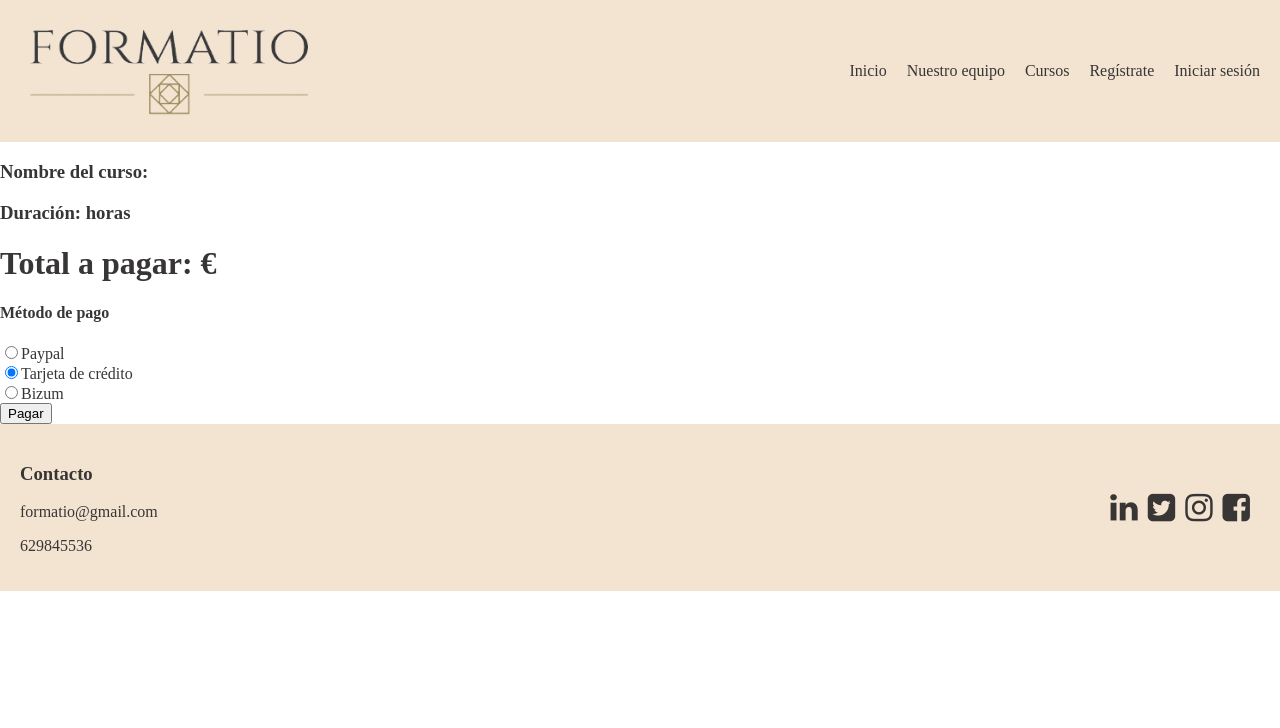
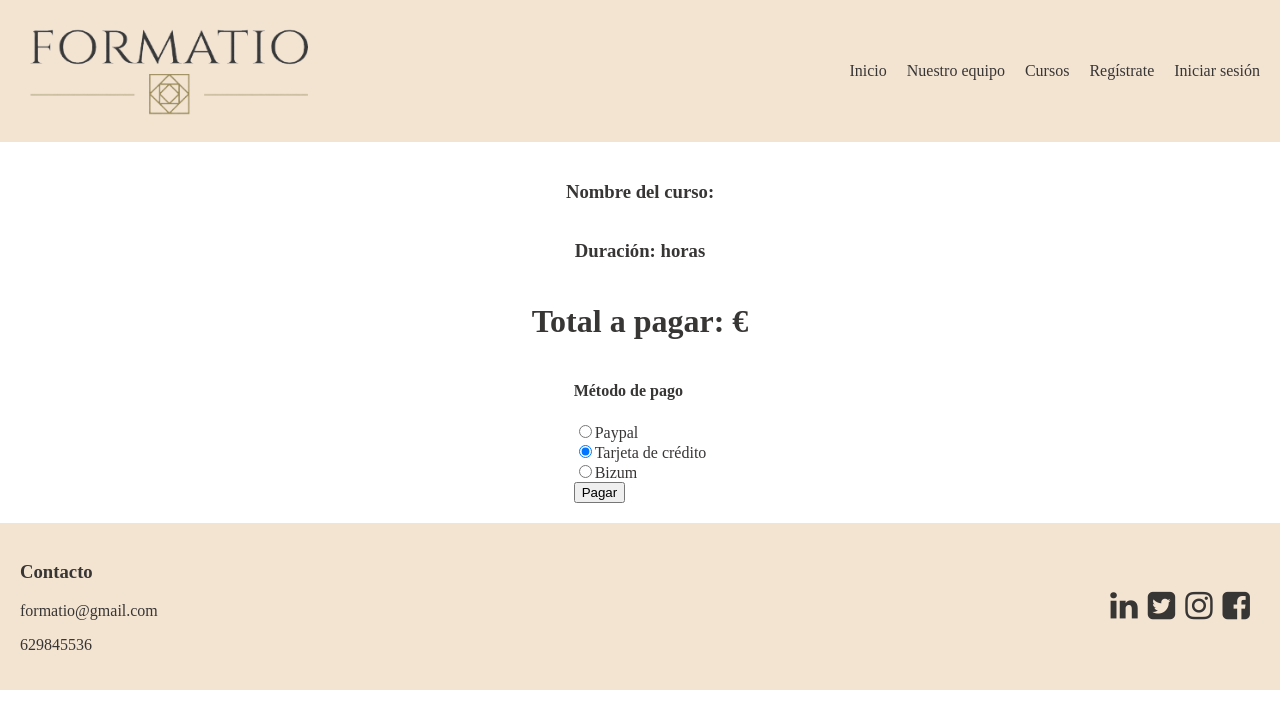
Before and after one commit to Elvira-88/final-project-client, a React (Create React App) app: page /hire-course/1 in a window 1280 px wide. Shown: the top 728 px of the page. Built offline with nearby package versions, Linux system fonts and the light colour scheme; no server answers.

Commit message:
Courses for is not Authenticated check

```diff
--- a/src/pages/courses/Courses.js
+++ b/src/pages/courses/Courses.js
@@ -9,23 +9,17 @@ export default function Courses() {
 
     const COURSES_URL = "http://localhost:8000/api/courses";
 
-    const { getAuthHeaders } = useAuthContext();
-
-    const options = {
-        // method: "PUT",
-        headers: getAuthHeaders({"Content-type": "application/json"}),
-        // body: JSON.stringify(form)
-    }
+    const { getAuthHeaders, isAuthenticated } = useAuthContext();
 
     useEffect(() => {
+
+        const options = isAuthenticated? {headers: getAuthHeaders({"Content-type": "application/json"})} : {};
+
+
         fetch(COURSES_URL, options)
         .then(response => response.json())
         .then(data=>setCourses(data))
-
-
     }, [])
-
-    // useEffect(() => { fetch(COURSES_URL, options) .then(response => { response.json(); alert(JSON.stringify(response.json())) }) .then(data=>setCourses(data)) }, [])
 
     return (
 
@@ -36,9 +30,6 @@ export default function Courses() {
                 )
             })}
 
-
-
-
         </div>
     )
 }
--- a/src/pages/hire-course/HireCourse.js
+++ b/src/pages/hire-course/HireCourse.js
@@ -1,6 +1,7 @@
 import {useState, useEffect} from "react";
 import {useParams, useHistory} from "react-router-dom";
 import { useAuthContext } from "../../context/AuthContext";
+import './hireCourse.css';
 
 export default function HireCourse() {
 
@@ -48,7 +49,7 @@ export default function HireCourse() {
 
 
     return (
-        <div>
+        <div className="hireCourse">
             <h3>Nombre del curso: {hireCourse.name}</h3>
             <h3>Duración: {hireCourse.duration} horas</h3>
             <h1>Total a pagar: {hireCourse.price} €</h1>
--- a/src/pages/hire-course/hireCourse.css
+++ b/src/pages/hire-course/hireCourse.css
@@ -0,0 +1,7 @@
+.hireCourse {
+    padding: 20px;
+    display: flex;
+    flex-direction: column;
+    /* justify-content: center; */
+    align-items: center;
+}
```
